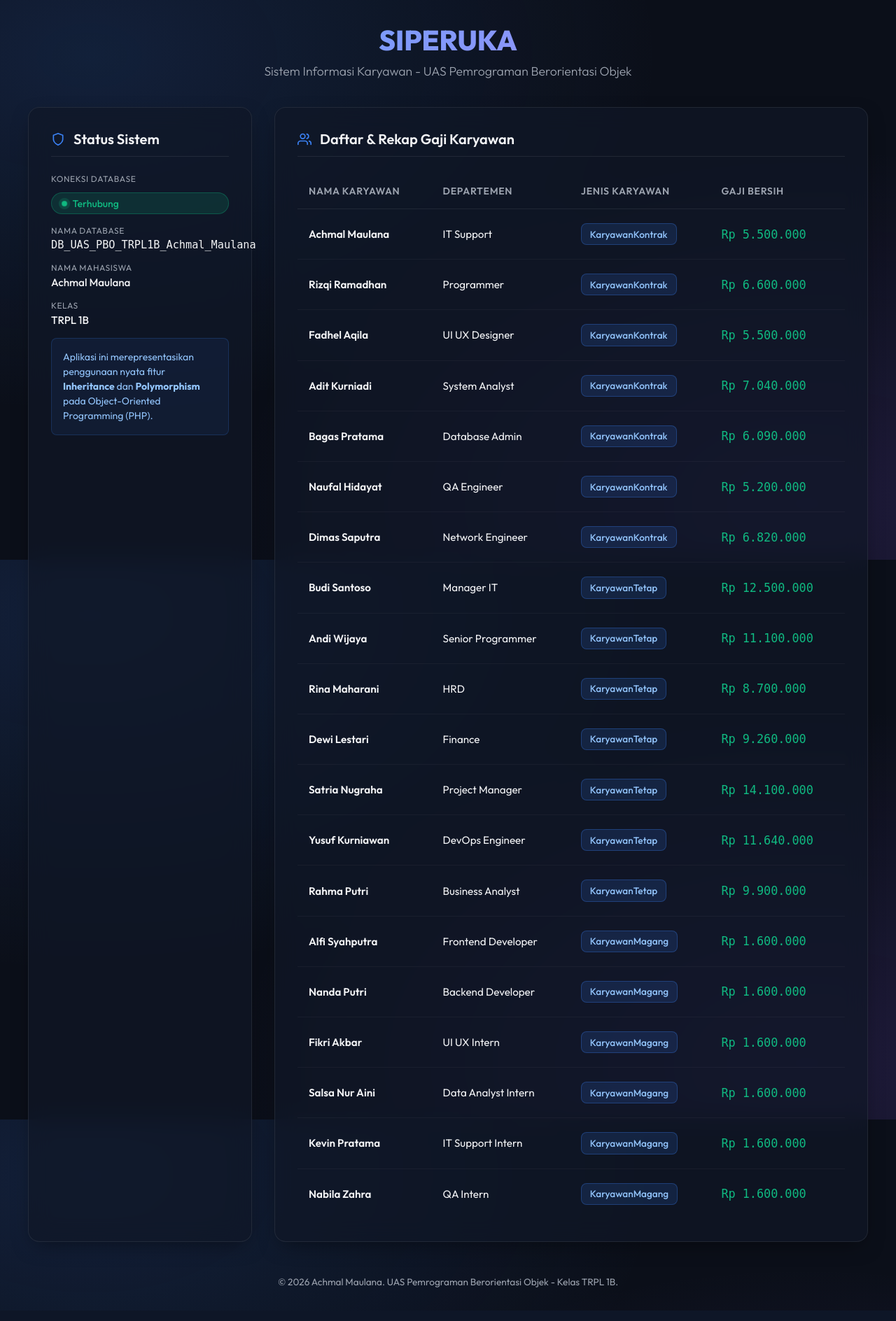
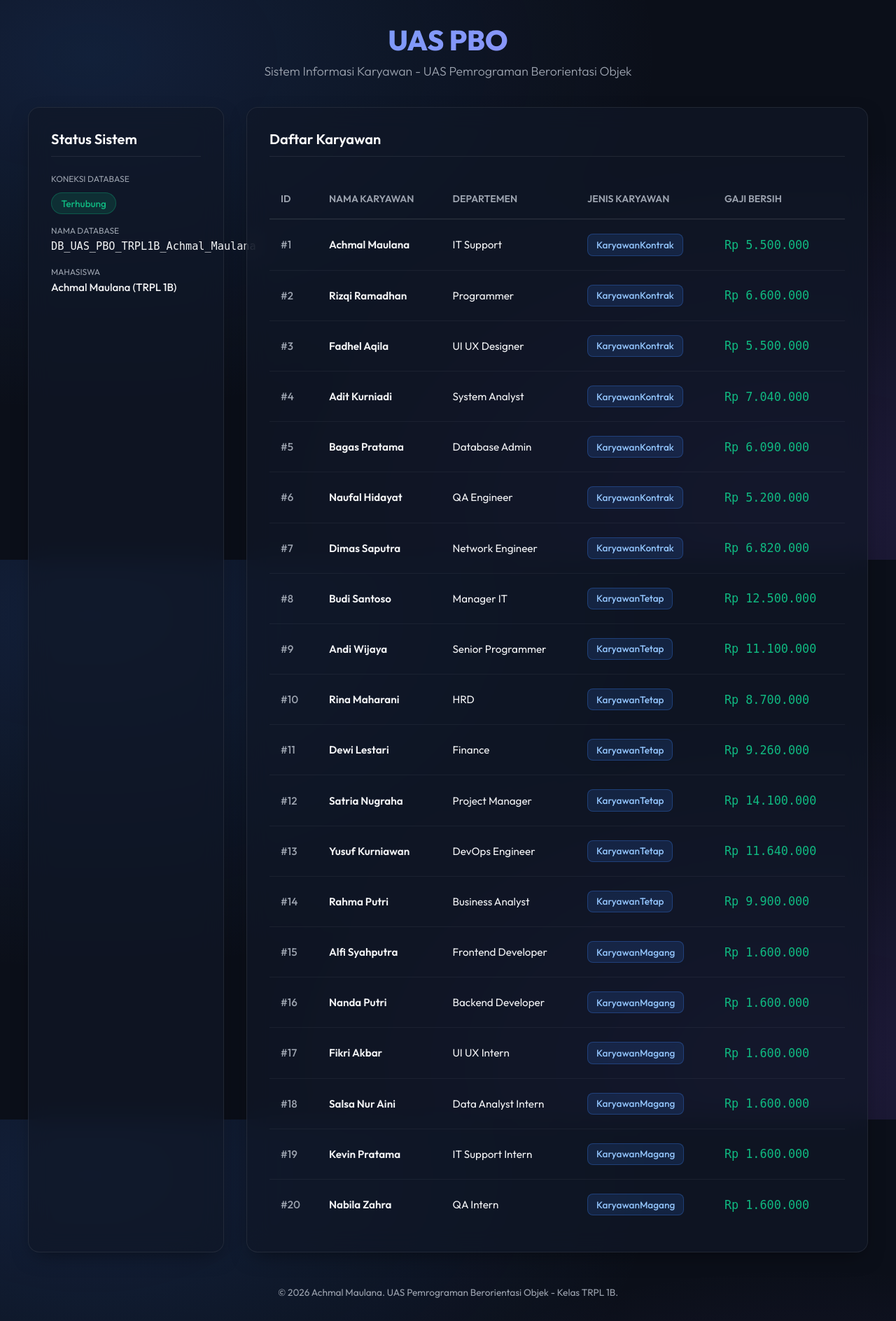
Before and after one commit to GomalRajaGula/UAS_PBO_Achmal_Maulana, a PHP site: page / in a window 1280 px wide. Shown: the whole page at 70% size. Run offline with PHP 8.4, Linux system fonts and the light colour scheme; data comes from the database, SQL or seed files in the repository.

Commit message:
[Tahap 6] Menampilkan data karyawan secara dinamis menggunakan OOP polymorphism

```diff
--- a/index.php
+++ b/index.php
@@ -1,7 +1,7 @@
 <?php
 require_once 'config/database.php';
 
-// 1. Memuat seluruh class turunan. Kita DILARANG melakukan instansiasi class Karyawan secara langsung.
+// 2. Memuat seluruh class turunan. Pastikan TIDAK menginstansiasi abstract class Karyawan.
 require_once 'classes/KaryawanKontrak.php';
 require_once 'classes/KaryawanTetap.php';
 require_once 'classes/KaryawanMagang.php';
@@ -9,7 +9,7 @@ require_once 'classes/KaryawanMagang.php';
 $database = new Database();
 $db = $database->connect();
 
-// Array penampung list object Karyawan
+// 4. Array penampung semua object
 $daftarKaryawan = [];
 $connectionStatus = false;
 $errorMessage = "";
@@ -17,14 +17,14 @@ $errorMessage = "";
 if ($db) {
     $connectionStatus = true;
     try {
-        // 3. Mengambil data dari tabel_karyawan menggunakan PDO murni
+        // 1. Mengambil semua data dari tabel_karyawan menggunakan PDO murni
         $query = "SELECT * FROM tabel_karyawan ORDER BY id_karyawan ASC";
         $stmt = $db->prepare($query);
         $stmt->execute();
 
         $results = $stmt->fetchAll(PDO::FETCH_ASSOC);
 
-        // 4 & 5. Looping data array, cek jenis karyawan, lalu buat object yang spesifik
+        // 3. Looping data array, mapping object sesuai jenis_karyawan
         foreach ($results as $row) {
             if ($row['jenis_karyawan'] === 'Kontrak') {
                 $daftarKaryawan[] = new KaryawanKontrak($row);
@@ -35,10 +35,10 @@ if ($db) {
             }
         }
     } catch (Exception $e) {
-        $errorMessage = "Terjadi kesalahan pada query atau tabel_karyawan belum diimport dengan benar. Detail: " . $e->getMessage();
+        $errorMessage = "Terjadi kesalahan pada query. Detail: " . $e->getMessage();
     }
 } else {
-    $errorMessage = "Koneksi database gagal. Silakan periksa kembali konfigurasi database Anda.";
+    $errorMessage = "Koneksi database gagal.";
 }
 ?>
 <!DOCTYPE html>
@@ -46,7 +46,7 @@ if ($db) {
 <head>
     <meta charset="UTF-8">
     <meta name="viewport" content="width=device-width, initial-scale=1.0">
-    <title>UAS PBO - SIPERUKA (Achmal Maulana)</title>
+    <title>UAS PBO (Achmal Maulana)</title>
 
     <!-- Meta Tags SEO -->
     <meta name="description" content="Dashboard Sistem Informasi Karyawan - UAS PBO TRPL 1B Achmal Maulana">
@@ -63,7 +63,6 @@ if ($db) {
             --card-bg: rgba(17, 24, 39, 0.7);
             --card-border: rgba(255, 255, 255, 0.08);
             --accent-primary: #3b82f6;
-            --accent-glow: rgba(59, 130, 246, 0.5);
             --text-main: #f3f4f6;
             --text-secondary: #9ca3af;
             --success-color: #10b981;
@@ -88,7 +87,6 @@ if ($db) {
             display: flex;
             flex-direction: column;
             align-items: center;
-            justify-content: flex-start;
             padding: 2rem 1.5rem;
         }
 
@@ -124,7 +122,7 @@ if ($db) {
 
         @media (min-width: 992px) {
             main {
-                grid-template-columns: 320px 1fr;
+                grid-template-columns: 280px 1fr;
             }
         }
 
@@ -136,32 +134,21 @@ if ($db) {
             border-radius: 16px;
             padding: 2rem;
             box-shadow: 0 10px 30px -10px rgba(0, 0, 0, 0.5);
-            transition: all 0.3s ease;
-        }
-
-        .card:hover {
-            border-color: rgba(59, 130, 246, 0.3);
-            box-shadow: 0 15px 35px -5px rgba(59, 130, 246, 0.1);
         }
 
         .card-title {
             font-size: 1.25rem;
             font-weight: 600;
             margin-bottom: 1.5rem;
-            display: flex;
-            align-items: center;
-            gap: 0.75rem;
             border-bottom: 1px solid var(--card-border);
             padding-bottom: 0.75rem;
+            color: #fff;
         }
 
-        /* Status Badge Component */
         .status-badge {
-            display: inline-flex;
-            align-items: center;
-            gap: 0.5rem;
+            display: inline-block;
             font-weight: 500;
-            font-size: 0.875rem;
+            font-size: 0.85rem;
             padding: 0.35rem 0.85rem;
             border-radius: 50px;
             margin-top: 0.5rem;
@@ -179,49 +166,20 @@ if ($db) {
             border: 1px solid rgba(239, 68, 68, 0.3);
         }
 
-        .status-dot {
-            width: 8px;
-            height: 8px;
-            border-radius: 50%;
-            display: inline-block;
-        }
-
-        .connected .status-dot {
-            background-color: var(--success-color);
-            box-shadow: 0 0 8px var(--success-color);
-            animation: pulse 2s infinite;
-        }
-
-        .disconnected .status-dot {
-            background-color: var(--danger-color);
-            box-shadow: 0 0 8px var(--danger-color);
-        }
-
-        @keyframes pulse {
-            0% { transform: scale(0.95); box-shadow: 0 0 0 0 rgba(16, 185, 129, 0.7); }
-            70% { transform: scale(1); box-shadow: 0 0 0 6px rgba(16, 185, 129, 0); }
-            100% { transform: scale(0.95); box-shadow: 0 0 0 0 rgba(16, 185, 129, 0); }
-        }
-
         .meta-list {
             list-style: none;
             display: flex;
             flex-direction: column;
-            gap: 1rem;
+            gap: 1.25rem;
             margin-top: 1rem;
-        }
-
-        .meta-item {
-            display: flex;
-            flex-direction: column;
-            gap: 0.25rem;
         }
 
         .meta-label {
             font-size: 0.75rem;
             text-transform: uppercase;
-            letter-spacing: 0.05em;
             color: var(--text-secondary);
+            display: block;
+            margin-bottom: 0.25rem;
         }
 
         .meta-value {
@@ -229,19 +187,7 @@ if ($db) {
             font-weight: 500;
         }
 
-        /* Database Info Alert */
-        .info-alert {
-            background: rgba(59, 130, 246, 0.08);
-            border: 1px solid rgba(59, 130, 246, 0.2);
-            border-radius: 8px;
-            padding: 1rem;
-            font-size: 0.875rem;
-            line-height: 1.5;
-            color: #93c5fd;
-            margin-top: 1rem;
-        }
-
-        /* Table Styling */
+        /* 7. CSS Inline Sederhana untuk Tabel (Border, Padding, Hover) */
         .table-container {
             overflow-x: auto;
             width: 100%;
@@ -251,31 +197,33 @@ if ($db) {
             width: 100%;
             border-collapse: collapse;
             text-align: left;
+            margin-top: 0.5rem;
         }
 
         th {
-            padding: 1rem;
+            padding: 1.2rem 1rem;
             font-weight: 600;
             color: var(--text-secondary);
-            border-bottom: 1px solid var(--card-border);
+            border-bottom: 2px solid var(--card-border);
             font-size: 0.875rem;
             text-transform: uppercase;
-            letter-spacing: 0.05em;
         }
 
         td {
             padding: 1.25rem 1rem;
-            border-bottom: 1px solid rgba(255, 255, 255, 0.04);
+            border-bottom: 1px solid rgba(255, 255, 255, 0.05);
             font-size: 0.95rem;
             color: var(--text-main);
+            transition: background-color 0.2s ease;
         }
 
         tr:last-child td {
             border-bottom: none;
         }
 
+        /* Hover Effect */
         tr:hover td {
-            background-color: rgba(255, 255, 255, 0.02);
+            background-color: rgba(255, 255, 255, 0.04);
         }
 
         .badge-jabatan {
@@ -289,30 +237,6 @@ if ($db) {
             display: inline-block;
         }
 
-        /* Empty / Error state */
-        .empty-state {
-            text-align: center;
-            padding: 3rem 1rem;
-            color: var(--text-secondary);
-        }
-
-        .error-message {
-            color: var(--danger-color);
-            background: rgba(239, 68, 68, 0.08);
-            border: 1px solid rgba(239, 68, 68, 0.2);
-            border-radius: 8px;
-            padding: 1rem;
-            margin-bottom: 1rem;
-            font-size: 0.9rem;
-            display: flex;
-            flex-direction: column;
-            gap: 0.5rem;
-        }
-
-        .error-title {
-            font-weight: 600;
-        }
-
         footer {
             margin-top: auto;
             padding-top: 3rem;
@@ -324,70 +248,53 @@ if ($db) {
 </head>
 <body>
     <header>
-        <h1 class="header-title">SIPERUKA</h1>
+        <h1 class="header-title">UAS PBO</h1>
         <p class="header-subtitle">Sistem Informasi Karyawan - UAS Pemrograman Berorientasi Objek</p>
     </header>
 
     <main>
         <!-- Sidebar Meta Info -->
         <section class="card">
-            <h2 class="card-title">
-                <svg width="20" height="20" viewBox="0 0 24 24" fill="none" stroke="currentColor" stroke-width="2" stroke-linecap="round" stroke-linejoin="round" style="color: var(--accent-primary);"><path d="M12 22s8-4 8-10V5l-8-3-8 3v7c0 6 8 10 8 10z"/></svg>
-                Status Sistem
-            </h2>
+            <h2 class="card-title">Status Sistem</h2>
 
-            <div class="meta-item">
+            <div>
                 <span class="meta-label">Koneksi Database</span>
                 <?php if ($connectionStatus): ?>
-                    <span class="status-badge connected">
-                        <span class="status-dot"></span> Terhubung
-                    </span>
+                    <span class="status-badge connected">Terhubung</span>
                 <?php else: ?>
-                    <span class="status-badge disconnected">
-                        <span class="status-dot"></span> Terputus
-                    </span>
+                    <span class="status-badge disconnected">Terputus</span>
                 <?php endif; ?>
             </div>
 
             <ul class="meta-list">
-                <li class="meta-item">
+                <li>
                     <span class="meta-label">Nama Database</span>
                     <span class="meta-value" style="font-family: monospace;">DB_UAS_PBO_TRPL1B_Achmal_Maulana</span>
                 </li>
-                <li class="meta-item">
-                    <span class="meta-label">Nama Mahasiswa</span>
-                    <span class="meta-value">Achmal Maulana</span>
-                </li>
-                <li class="meta-item">
-                    <span class="meta-label">Kelas</span>
-                    <span class="meta-value">TRPL 1B</span>
+                <li>
+                    <span class="meta-label">Mahasiswa</span>
+                    <span class="meta-value">Achmal Maulana (TRPL 1B)</span>
                 </li>
             </ul>
-
-            <div class="info-alert">
-                Aplikasi ini merepresentasikan penggunaan nyata fitur <b>Inheritance</b> dan <b>Polymorphism</b> pada Object-Oriented Programming (PHP).
-            </div>
         </section>
 
         <!-- Main Content (Karyawan List) -->
         <section class="card" style="overflow: hidden;">
-            <h2 class="card-title">
-                <svg width="20" height="20" viewBox="0 0 24 24" fill="none" stroke="currentColor" stroke-width="2" stroke-linecap="round" stroke-linejoin="round" style="color: var(--accent-primary);"><path d="M17 21v-2a4 4 0 0 0-4-4H5a4 4 0 0 0-4 4v2"/><circle cx="9" cy="7" r="4"/><path d="M23 21v-2a4 4 0 0 0-3-3.87"/><path d="M16 3.13a4 4 0 0 1 0 7.75"/></svg>
-                Daftar & Rekap Gaji Karyawan
-            </h2>
+            <h2 class="card-title">Daftar Karyawan</h2>
 
             <?php if (!empty($errorMessage)): ?>
-                <div class="error-message">
-                    <div class="error-title">Kesalahan Sistem:</div>
-                    <div><?php echo htmlspecialchars($errorMessage); ?></div>
+                <div style="color: #ef4444; padding: 1rem; border: 1px solid #ef4444; background: rgba(239, 68, 68, 0.08); border-radius: 8px; margin-bottom: 1rem;">
+                    <?php echo htmlspecialchars($errorMessage); ?>
                 </div>
             <?php endif; ?>
 
             <div class="table-container">
                 <?php if ($connectionStatus && !empty($daftarKaryawan)): ?>
+                    <!-- 5. TAMPILKAN DI HTML dengan kolom yang diminta -->
                     <table>
                         <thead>
                             <tr>
+                                <th>ID</th>
                                 <th>Nama Karyawan</th>
                                 <th>Departemen</th>
                                 <th>Jenis Karyawan</th>
@@ -395,17 +302,28 @@ if ($db) {
                             </tr>
                         </thead>
                         <tbody>
-                            <!-- 6. Looping menggunakan object-object yang telah diinisiasi pada array $daftarKaryawan -->
+                            <!-- 6. Gunakan foreach untuk render data -->
                             <?php foreach ($daftarKaryawan as $karyawan): ?>
                                 <tr>
-                                    <td style="font-weight: 600; color: #f3f4f6;"><?php echo htmlspecialchars($karyawan->getNamaKaryawan()); ?></td>
-                                    <td><?php echo htmlspecialchars($karyawan->getDepartemen()); ?></td>
+                                    <!-- Menampilkan ID (Baru ditambahkan) -->
+                                    <td style="color: #9ca3af; font-weight: 500;">
+                                        #<?php echo htmlspecialchars($karyawan->getIdKaryawan()); ?>
+                                    </td>
+
+                                    <td style="font-weight: 600; color: #f3f4f6;">
+                                        <?php echo htmlspecialchars($karyawan->getNamaKaryawan()); ?>
+                                    </td>
+
                                     <td>
-                                        <!-- Menampilkan nama class object (KaryawanKontrak, KaryawanTetap, KaryawanMagang) -->
+                                        <?php echo htmlspecialchars($karyawan->getDepartemen()); ?>
+                                    </td>
+
+                                    <td>
                                         <span class="badge-jabatan"><?php echo htmlspecialchars(get_class($karyawan)); ?></span>
                                     </td>
+
                                     <td style="font-family: monospace; font-size: 1.05rem; font-weight: 500; color: #10b981;">
-                                        <!-- Memanggil hitungGajiBersih() yang akan dieksekusi secara polymorphic -->
+                                        <!-- Pemanggilan hitungGajiBersih() (Polymorphism) -->
                                         Rp <?php echo number_format($karyawan->hitungGajiBersih(), 0, ',', '.'); ?>
                                     </td>
                                 </tr>
@@ -413,11 +331,7 @@ if ($db) {
                         </tbody>
                     </table>
                 <?php else: ?>
-                    <div class="empty-state">
-                        <svg width="48" height="48" viewBox="0 0 24 24" fill="none" stroke="currentColor" stroke-width="1.5" stroke-linecap="round" stroke-linejoin="round" style="color: var(--text-secondary); margin-bottom: 1rem;"><circle cx="12" cy="12" r="10"/><line x1="12" y1="8" x2="12" y2="12"/><line x1="12" y1="16" x2="12.01" y2="16"/></svg>
-                        <p>Tidak ada data karyawan yang dapat ditampilkan.</p>
-                        <p style="font-size: 0.85rem; margin-top: 0.5rem;">Pastikan database sudah didefinisikan dan tabel karyawan sudah terisi data.</p>
-                    </div>
+                    <p style="text-align: center; color: #9ca3af; padding: 2rem;">Tidak ada data karyawan.</p>
                 <?php endif; ?>
             </div>
         </section>
```
